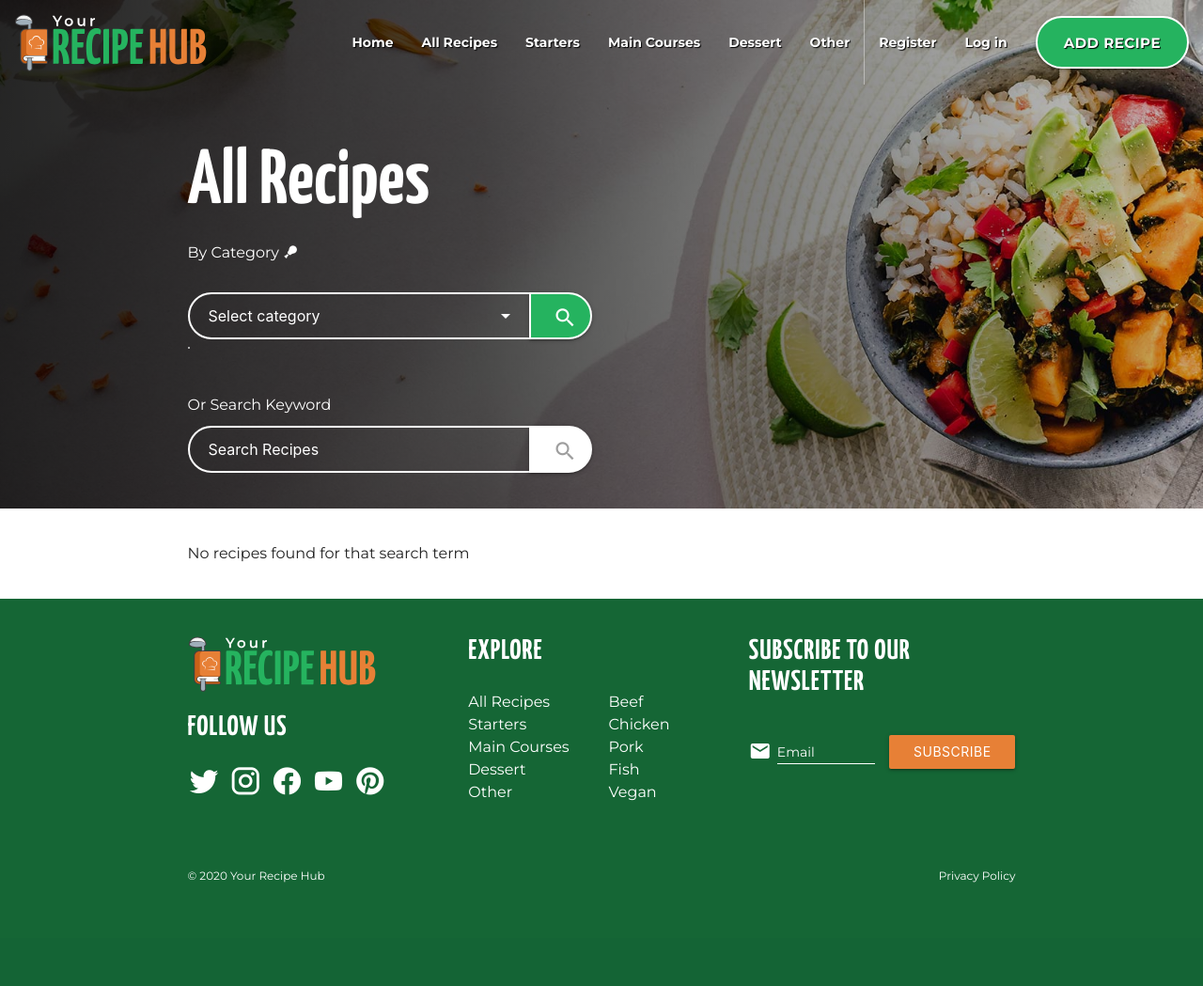
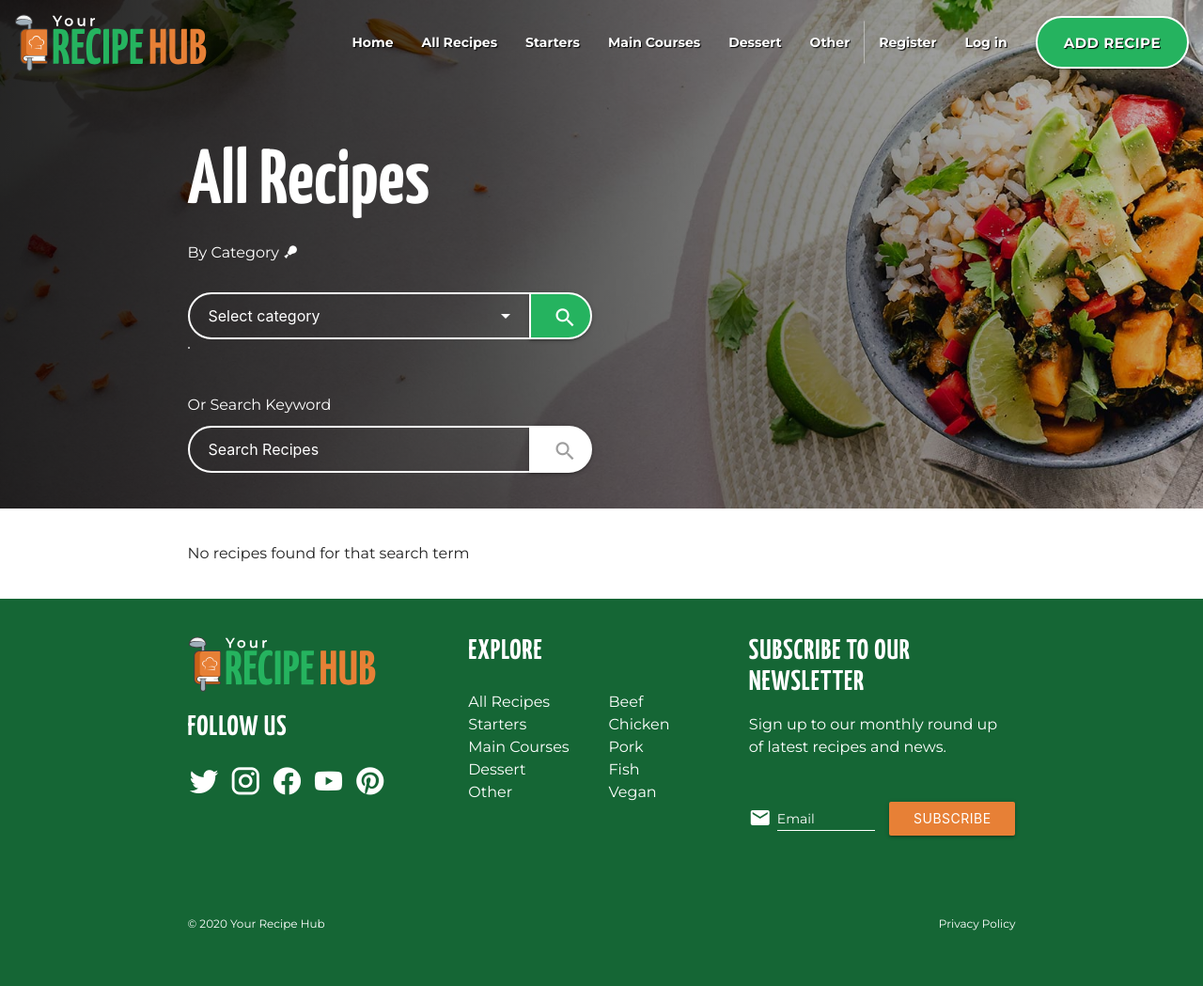
Before and after one commit to Bourkekev/ms3-your-recipe-hub, a Flask app: page /all_recipes in a window 1280 px wide. Shown: the whole page at 94% size. Before the commit the page ends 939 px from the top, so only its background shows below. Run offline with Flask 2, Linux system fonts and the light colour scheme; data that the repository does not hold is empty; some libraries are stand-ins or nearby versions.

Commit message:
Responsive adjustments to navbar

```diff
--- a/static/css/style.css
+++ b/static/css/style.css
@@ -67,9 +67,12 @@ nav {
 /* vertical divider in nav */
 li.vert-divider {
     width: 1px;
-    height: 100%;
+    height: 50%;
     display: block;
     background: rgb(255 255 255 / 0.4);
+    position: relative;
+    top: 50%;
+    transform: translateY(-50%);
 }
 nav .brand-logo {
     left: 0;
@@ -79,8 +82,9 @@ nav .brand-logo {
     width: 160px;
 }
 nav ul a {
-    font-size: 1.4rem;
+    font-size: 1.3rem;
     font-weight: 700;
+    padding: 0px 8px;
 }
 nav ul a:hover:not(.btn) {
     color: #e78036;
@@ -593,6 +597,11 @@ footer a:hover {
         height: 90px;
         line-height: 90px;
     }
+    nav ul a {
+        font-size: 1.4rem;
+        font-weight: 700;
+        padding: 0px 15px;
+    }
     /* Logo */
     nav .brand-logo {
         width: 220px;
--- a/templates/base.html
+++ b/templates/base.html
@@ -158,9 +158,10 @@
                     </div>
                 </div>
                 <div class="col s12 m4">
-                    <div class="row text-center text-sm-left">
+                    <div class="row text-center text-sm-left white-text">
                         <div class="col s12">
                             <h4>Subscribe to our newsletter</h4>
+                            <p>Sign up to our monthly round up of latest recipes and news.</p>
                         </div>
                     </div>
                     <div class="row">
```
